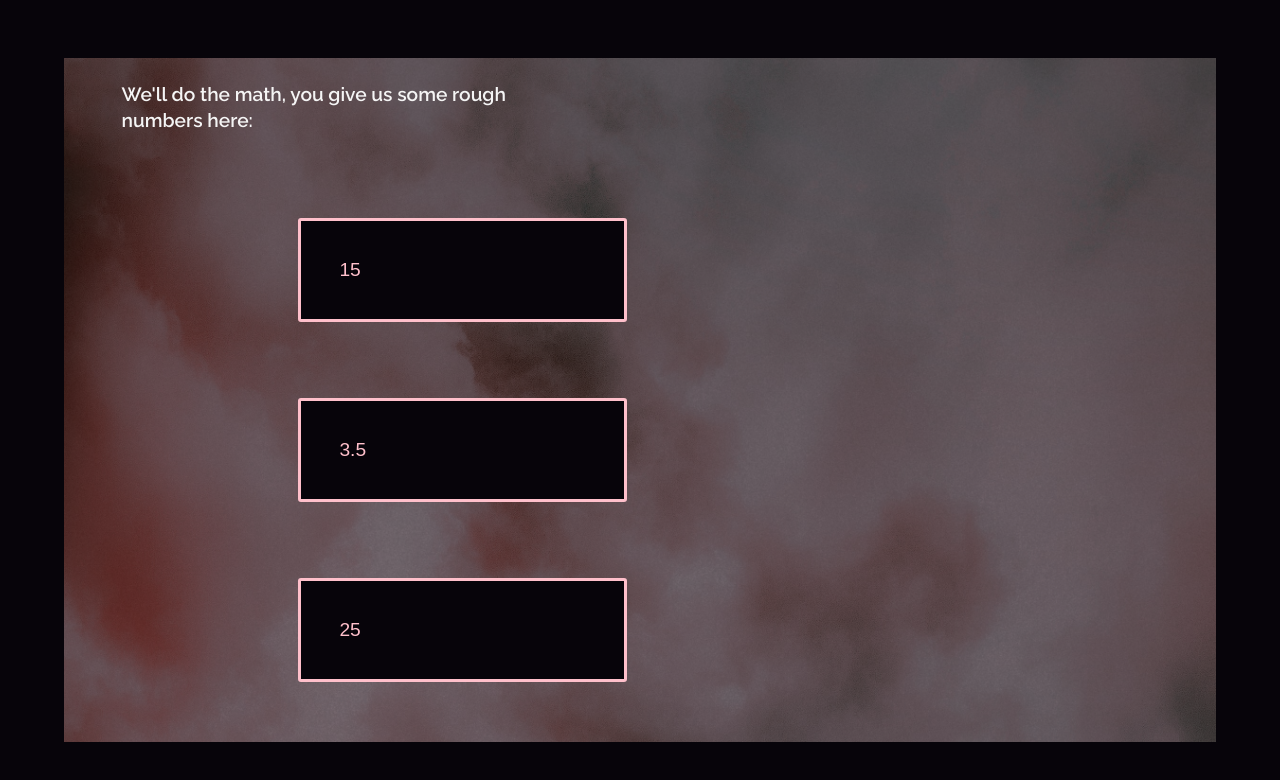
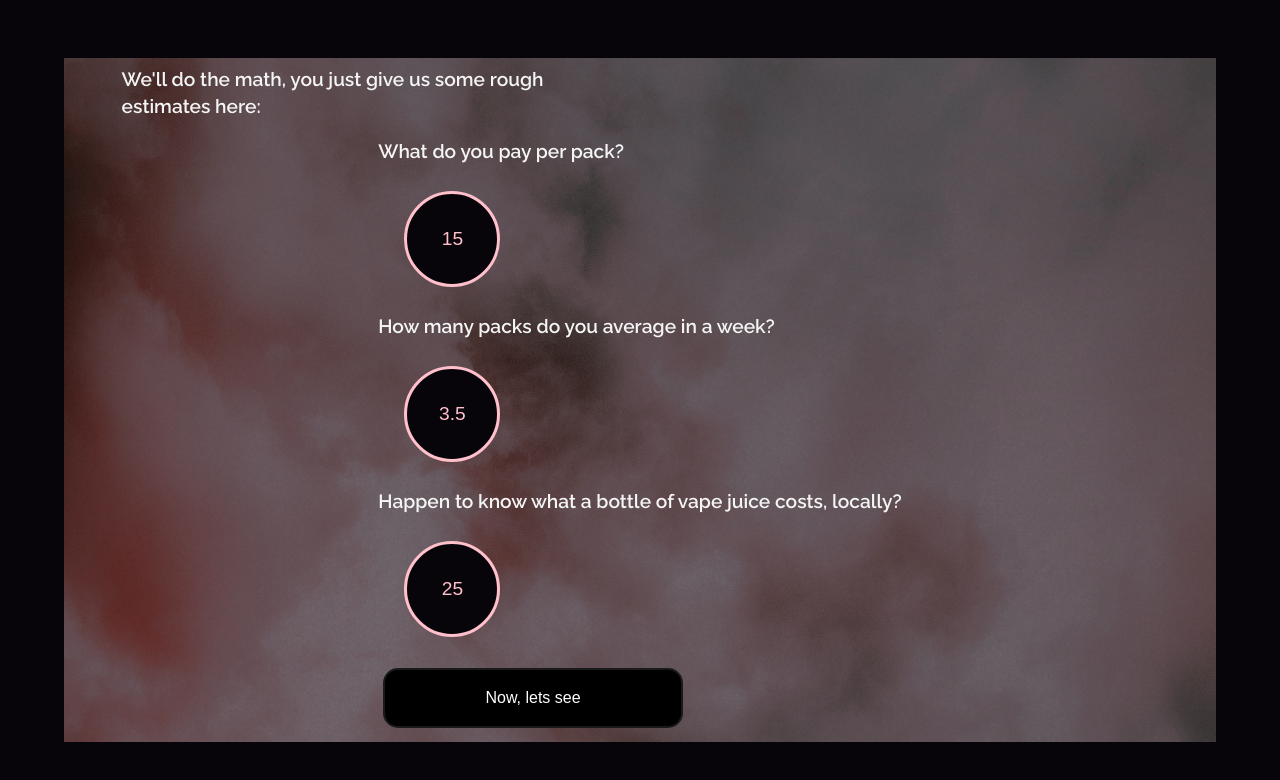
Before and after one commit to nfsol/vape2save, a React (Vite) app: page /calc in a window 1280 px wide. Shown: the top 780 px of the page. Built offline with nearby package versions, Linux system fonts and the light colour scheme.

Commit message:
Meandering incremental work on calculator page

```diff
--- a/src/App.css
+++ b/src/App.css
@@ -25,3 +25,14 @@ body {
   width: 90%;
   height:100vh;
 }
+
+input::-webkit-outer-spin-button,
+input::-webkit-inner-spin-button {
+  -webkit-appearance: none;
+  margin: 0;
+}
+input[type=number] {
+  -moz-appearance: textfield;
+  justify-self: center;
+
+}
--- a/src/components/Button.jsx
+++ b/src/components/Button.jsx
@@ -33,5 +33,5 @@ const BaseButton = styled.button`
 `;
 
 export const Button = (props) => {
-  return <BaseButton type={props.type}>{props.content}</BaseButton>;
+  return <BaseButton type="button">{props.content}</BaseButton>;
 };
--- a/src/routes/Calculator.jsx
+++ b/src/routes/Calculator.jsx
@@ -1,11 +1,12 @@
-import React from 'react'
+import React from "react";
 import cloud from "../assets/cloud.jpg";
 import styled from "styled-components";
+import { Button } from "../components/Button";
 const OverlaidImage = styled.div`
   width: 100%;
   height: 100%;
   max-height: 75%%;
-  margin-top:5%;
+  margin-top: 5%;
   margin-bottom: 5%;
   background-image: url(${cloud});
   background-position: center;
@@ -25,22 +26,36 @@ const ImageOverlay = styled.div`
 `;
 const InputContainer = styled.div`
   align-self: center;
+  display:flex;
+  flex-direction: column;
 `;
 const TextContainer = styled.div`
   align-self: left;
   max-width: 40%;
-  margin-left:5%;
+  margin-left: 5%;
 `;
 
 const InputBox = styled.input`
+  font-size: 1em;
+  text-align: center;
+  color: ${(props) => props.inputColor || "pink"};
+  width:5em;
+  height:5em;
+  padding: 5%;
+  margin: 5%;
+  background: #07040a;
+  border: solid;
+  border-radius: 3px;
+  border-radius: 50%;
+
+`;
+const InputLabel = styled.label`
 font-size: 1em;
-padding: 5%;
-margin: 5%;
-color: ${props => props.inputColor || "pink"};
-background: #07040a;
-border: solid;
-border-radius: 3px;
 `;
+const SubmitButton = styled(Button)`
+
+`;
+
 export const Calculator = () => {
   return (
     <div>
@@ -48,18 +63,21 @@ export const Calculator = () => {
         <OverlaidImage>
           <ImageOverlay>
             <TextContainer>
-        We'll do the math, you give us some rough numbers here:
+              We'll do the math, you just give us some rough estimates here:
             </TextContainer>
 
-
             <InputContainer>
-            <InputBox id="PricePerPack" defaultValue="15" type="number"/>
-            <InputBox id="PacksPerWeek" defaultValue="3.5" type="number"/>
-            <InputBox id="PricePerJar" defaultValue="25" type="number"/>
+              <InputLabel for="PricePerPack">What do you pay per pack?</InputLabel>
+              <InputBox id="PricePerPack" defaultValue="15" type="number" />
+              <InputLabel for="PacksPerWeek">How many packs do you average in a week?</InputLabel>
+              <InputBox id="PacksPerWeek" defaultValue="3.5" type="number" />
+              <InputLabel for="PricePerJar">Happen to know what a bottle of vape juice costs, locally?</InputLabel>
+              <InputBox id="PricePerJar" defaultValue="25" type="number" />
+              <SubmitButton type="Primary" content="Now, lets see"/>
             </InputContainer>
           </ImageOverlay>
         </OverlaidImage>
       </div>
     </div>
-  )
-}
+  );
+};
```
